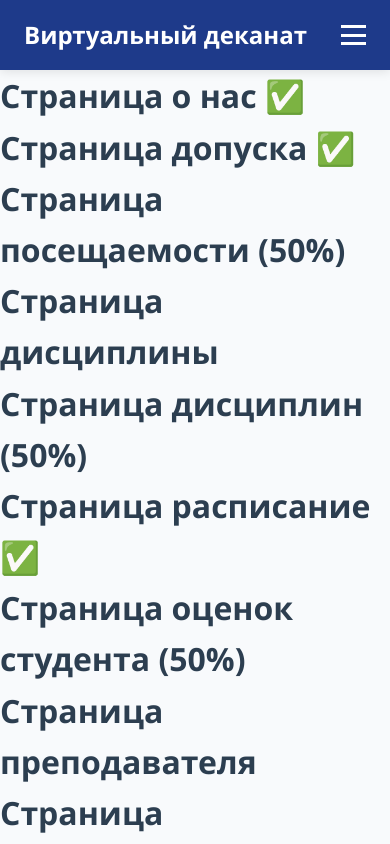
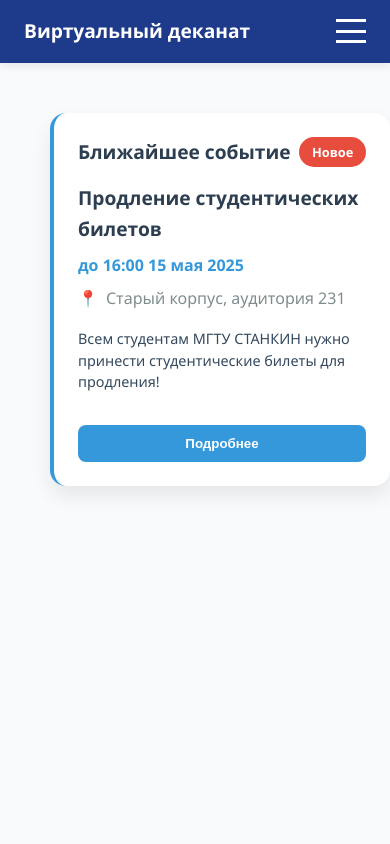
Before and after one commit to Berside/Isit-Frontend, a React (Create React App) app: page / in a window 390 px wide. Shown: the top 844 px of the page. Built offline with nearby package versions, Linux system fonts and the light colour scheme.

Commit message:
Update 0.2.2
Переделка хеадера
Подготовка проекта к бекенду

```diff
--- a/src/components/navbar/Navbar.css
+++ b/src/components/navbar/Navbar.css
@@ -1,4 +1,3 @@
-
 .navbar {
   background-color: #1e3a8a;
   color: white;
@@ -17,255 +16,104 @@
   justify-content: space-between;
   align-items: center;
 }
-.dropdown {
-  position: relative;
-  display: inline-block;
+
+.navbar-logo span {
+  font-weight: bold;
+  font-size: 1.2rem;
+  cursor: default;
 }
 
-.dropbtn {
-  background-color: transparent;
-  color: white;
-  border: none;
-  font-size: 1rem;
-  font-weight: 500;
-  cursor: pointer;
-  padding: 0.5rem 1rem;
-  transition: color 0.3s ease;
-  font-family: inherit;
-}
-
-.dropbtn:hover {
-  color: #93c5fd;
-}
-
-.dropdown-content {
-  display: none;
-  position: absolute;
-  background-color: #f9f9f9;
-  min-width: 200px;
-  box-shadow: 0px 8px 16px 0px rgba(0,0,0,0.2);
-  z-index: 1;
-  border-radius: 4px;
-  top: 100%;
-  left: 0;
-}
-
-.dropdown-content a {
-  color: #1e3a8a;
-  padding: 12px 16px;
-  text-decoration: none;
-  display: block;
-  transition: background-color 0.3s;
-}
-
-.dropdown-content a:hover {
-  background-color: #e1e8f8;
-}
-
-.dropdown-content.show {
-  display: block;
-}
-
-@media (max-width: 768px) {
-  .dropdown {
-    width: 100%;
-    text-align: center;
-  }
-
-  .dropdown-content {
-    position: static;
-    width: 100%;
-    box-shadow: none;
-    background-color: #1e3a8a;
-  }
-
-  .dropdown-content a {
-    color: white;
-    padding: 1rem;
-    border-top: 1px solid rgba(255,255,255,0.1);
-  }
-
-  .dropdown-content a:hover {
-    background-color: #2c4b9e;
-  }
-
-  .navbar-links.active {
-    padding: 1rem 0;
-  }
-}
-
-  .navbar-logo a {
-    color: white;
-    font-size: 1.5rem;
-    font-weight: bold;
-    text-decoration: none;
-    transition: color 0.3s ease;
-  }
-
-  .navbar-logo a:hover {
-    color: #93c5fd;
-    cursor: pointer;
-  }
-
-  .navbar-links {
-    display: flex;
-    gap: 2rem;
-  }
-
-  .navbar-link {
-    color: white;
-    text-decoration: none;
-    font-weight: 500;
-    transition: color 0.3s ease;
+.burger-menu {
   position: relative;
 }
 
-  .navbar-link:hover {
-    color: #93c5fd;
+.burger-button {
+  background: none;
+  border: none;
   cursor: pointer;
+  display: flex;
+  flex-direction: column;
+  justify-content: space-between;
+  height: 24px;
+  width: 30px;
+  padding: 0;
+  position: relative;
+  z-index: 101;
 }
 
-  .navbar-link::after {
-    content: '';
-    position: absolute;
-    bottom: 0;
-    left: 0;
-    width: 0;
-    height: 2px;
-    background-color: #93c5fd;
-    transition: width 0.3s ease;
-  }
-
-  .navbar-link:hover::after {
+.burger-button span {
+  display: block;
   width: 100%;
-  }
-
-  .navbar-hamburger {
-    display: none;
-    cursor: pointer;
-    flex-direction: column;
-    justify-content: space-between;
-    height: 20px;
-    width: 25px;
-  }
-
-  .hamburger-line {
   height: 3px;
-    width: 100%;
   background-color: white;
   transition: all 0.3s ease;
 }
 
-  @media (max-width: 768px) {
-    .navbar-hamburger {
-      display: flex;
+.burger-button.open span:nth-child(1) {
+  transform: translateY(10px) rotate(45deg);
 }
 
-    .navbar-links {
-      position: absolute;
-      top: 70px;
-      left: 0;
-      right: 0;
-      background-color: #1e3a8a;
-      flex-direction: column;
-      align-items: center;
-      clip-path: circle(0px at 90% -10%);
-      transition: clip-path 0.5s ease-in-out;
-    }
-
-    .navbar-links.active {
-      clip-path: circle(1000px at 90% -10%);
-    }
-
-    .navbar-link {
-      padding: 0.5rem 1rem;
-    }
-
-    .line1 {
-      transform: rotate(45deg) translate(5px, 5px);
-    }
-
-    .line2 {
+.burger-button.open span:nth-child(2) {
   opacity: 0;
 }
 
-    .line3 {
-      transform: rotate(-45deg) translate(5px, -5px);
-    }
-  }
-  .dropdown {
-  position: relative;
-  display: inline-block;
+.burger-button.open span:nth-child(3) {
+  transform: translateY(-10px) rotate(-45deg);
 }
 
-.dropbtn {
-  background-color: transparent;
-  color: white;
-  border: none;
-  font-size: 1rem;
-  font-weight: 500;
-  cursor: pointer;
-  padding: 0.5rem 1rem;
-  transition: color 0.3s ease;
-  font-family: inherit;
+.menu-content {
+  position: fixed;
+  top: 0;
+  right: -100%;
+  width: 280px;
+  height: 100vh;
+  background-color: #1e3a8a;
+  box-shadow: -2px 0 10px rgba(0, 0, 0, 0.1);
+  padding: 80px 20px 20px;
+  transition: right 0.3s ease;
+  overflow-y: auto;
+  z-index: 100;
 }
 
-.dropbtn:hover {
-  color: #93c5fd;
+.menu-content.open {
+  right: 0;
 }
 
-.dropdown-content {
-  display: none;
-  position: absolute;
-  background-color: #f9f9f9;
-  min-width: 200px;
-  box-shadow: 0px 8px 16px 0px rgba(0,0,0,0.2);
-  z-index: 1;
+.menu-item {
+  padding: 12px 15px;
+  margin-bottom: 5px;
   border-radius: 4px;
-  top: 100%;
-  left: 0;
+  cursor: pointer;
+  transition: background-color 0.3s;
+  display: flex;
+  justify-content: space-between;
+  align-items: center;
 }
 
-.dropdown-content a {
-  color: #1e3a8a;
-  padding: 12px 16px;
-  text-decoration: none;
-  display: block;
-  transition: background-color 0.3s;
+.menu-item:hover {
+  background-color: rgba(255, 255, 255, 0.1);
 }
 
-.dropdown-content a:hover {
-  background-color: #e1e8f8;
+.status {
+  font-size: 0.8em;
+  opacity: 0.8;
 }
 
-.dropdown-content.show {
-  display: block;
+.menu-content::before {
+  content: '';
+  position: fixed;
+  top: 0;
+  left: 0;
+  width: 100vw;
+  height: 100vh;
+  background-color: rgba(0, 0, 0, 0.5);
+  z-index: -1;
+  opacity: 0;
+  transition: opacity 0.3s ease;
+  pointer-events: none;
 }
 
-@media (max-width: 768px) {
-  .dropdown {
-    width: 100%;
-    text-align: center;
+.menu-content.open::before {
+  opacity: 1;
+  pointer-events: auto;
 }
-
-  .dropdown-content {
-    position: static;
-    width: 100%;
-    box-shadow: none;
-    background-color: #1e3a8a;
-  }
-
-  .dropdown-content a {
-    color: white;
-    padding: 1rem;
-    border-top: 1px solid rgba(255,255,255,0.1);
-  }
-
-  .dropdown-content a:hover {
-    background-color: #2c4b9e;
-  }
-
-  .navbar-links.active {
-    padding: 1rem 0;
-  }
-}
--- a/src/components/navbar/Navbar.jsx
+++ b/src/components/navbar/Navbar.jsx
@@ -1,49 +1,85 @@
 import { observer } from "mobx-react-lite";
-import React, { useState, useContext  } from "react";
+import React, { useState, useContext } from "react";
 import "./Navbar.css";
-import {NavLink, useLocation, useNavigate} from "react-router-dom";
-import { MAIN, LOG, PROF } from "../../utils/consts";
+import { useNavigate } from "react-router-dom";
+import { MAIN, LOG, PROF, ABOUT, Allowance, Attendance, Disc, Discs, Sch, SCORE, Teach, Teachs } from "../../utils/consts";
 import { Context } from "../../index";
+
 const Navbar = observer(() => {
+  const history = useNavigate();
+  const {user} = useContext(Context);
   const [isMenuOpen, setIsMenuOpen] = useState(false);
-  const history = useNavigate();
-  const toggleMenu = () => {
-    setIsMenuOpen(!isMenuOpen);
-  };
-  const {user} = useContext(Context)
 
   const logOut = () => {
     localStorage.removeItem('id');
     localStorage.removeItem('token');
     localStorage.removeItem('IISaUTH');
-      user.setUser({})
-      user.setIsAdmin(false)
-      user.setIsAuth(false)
-      history(LOG)
+    user.setUser({});
+    user.setIsAdmin(false);
+    user.setIsAuth(false);
+    history(LOG);
     window.location.reload();
+  };
+
+  const navItems = [
+    { title: "Главная", path: MAIN },
+    { title: "О нас", path: ABOUT},
+    { title: "Допуск", path: Allowance },
+    { title: "Посещаемость", path: Attendance},
+    { title: "Дисциплина", path: Disc},
+    { title: "Дисциплины", path: Discs},
+    { title: "Расписание", path: Sch},
+    { title: "Оценки студента", path: SCORE},
+    { title: "Преподаватель", path: Teach },
+    { title: "Преподаватели", path: Teachs },
+    ...(user.isAuth
+      ? [
+          { title: "Профиль", path: PROF },
+          { title: "Выход", action: logOut }
+        ]
+      : [
+          { title: "Войти", path: LOG }
+        ])
+  ];
+
+  const handleNavigate = (item) => {
+    if (item.action) {
+      item.action();
+    } else {
+      history(item.path);
     }
+    setIsMenuOpen(false);
+  };
+
   return (
     <nav className="navbar">
       <div className="navbar-container">
         <div className="navbar-logo">
-                <a onClick={() => { history(MAIN) }}>Виртуальный деканат</a>
+          <span  onClick={() => history(MAIN)} >Виртуальный деканат</span>
         </div>
-            {user.isAuth  && (
-                          <div className={`navbar-links ${isMenuOpen ? "active" : ""}`}>
-                          <a onClick={() => { history(PROF) }} className="navbar-link">Профиль</a>
-                          <a onClick={logOut} className="navbar-link">Выход</a>
+
+        <div className="burger-menu">
+          <button
+            className={`burger-button ${isMenuOpen ? "open" : ""}`}
+            onClick={() => setIsMenuOpen(!isMenuOpen)}
+            aria-label="Меню"
+          >
+            <span></span>
+            <span></span>
+            <span></span>
+          </button>
+
+          <div className={`menu-content ${isMenuOpen ? "open" : ""}`}>
+            {navItems.map((item, index) => (
+              <div
+                key={index}
+                className="menu-item"
+                onClick={() => handleNavigate(item)}
+              >
+                {item.title} {item.status && <span className="status">{item.status}</span>}
               </div>
-            )}
-                        {!user.isAuth  && (
-                          <div className={`navbar-links ${isMenuOpen ? "active" : ""}`}>
-                          <a onClick={() => { history(LOG) }} className="navbar-link">Войти</a>
+            ))}
           </div>
-            )}
-
-            <div className="navbar-hamburger" onClick={toggleMenu}>
-                <div className={`hamburger-line ${isMenuOpen ? "line1" : ""}`}></div>
-                <div className={`hamburger-line ${isMenuOpen ? "line2" : ""}`}></div>
-                <div className={`hamburger-line ${isMenuOpen ? "line3" : ""}`}></div>
         </div>
       </div>
     </nav>
--- a/src/http/index.js
+++ b/src/http/index.js
@@ -1,11 +1,11 @@
 import axios from "axios";
 
 const $host = axios.create({
-    baseURL: 'http://dekanat.blackweather.ru/api/'
+    baseURL: 'http://89.169.165.136:7400/api/'
 })
 
 const $authHost = axios.create({
-    baseURL: 'http://dekanat.blackweather.ru/api/'
+    baseURL: 'http://89.169.165.136:7400/api/'
 })
 
 const authInterceptor = config => {
--- a/src/pages/Auth/Auth.jsx
+++ b/src/pages/Auth/Auth.jsx
@@ -1,17 +1,14 @@
 import React, { useState, useContext } from 'react';
 import { observer } from 'mobx-react-lite';
 import { Context } from "../../index";
-import { LOG, REG, MAIN } from "../../utils/consts";
-import { useLocation, useNavigate } from "react-router-dom";
-import { login, registration } from "../../http/userAPI";
+import { MAIN } from "../../utils/consts";
+import { useNavigate } from "react-router-dom";
+import { login } from "../../http/userAPI";
 import './Auth.css';
 
 const AuthPage = observer(() => {
     const { user } = useContext(Context);
-    const location = useLocation();
     const navigate = useNavigate();
-    const isLogin = location.pathname === LOG;
-    const [email, setEmail] = useState('');
     const [password, setPassword] = useState('');
     const [username, setUsername] = useState('');
     const [error, setError] = useState('');
@@ -20,21 +17,12 @@ const AuthPage = observer(() => {
         e.preventDefault();
         try {
             let data;
-            if (isLogin) {
-                data = await login(email, password);
-                user.setUser(user)
-                user.setIsAuth(true)
-                user.setIsEmail(email);
-                navigate(MAIN)
-                window.location.reload();
-            } else {
-                data = await registration(username, email, password);
-                try {
-                  alert('Вы успешно зарегистрированы!')
-                } catch (e) {
-                  alert(e.response.data.message)
-                }
-            }
+            data = await login(username, password);
+            user.setUser(user)
+            user.setIsAuth(true)
+            user.setIsEmail(username);
+            navigate(MAIN)
+            window.location.reload();
         } catch (e) {
             alert(e.response.data.message)
         }
@@ -44,14 +32,13 @@ const AuthPage = observer(() => {
         <div className="auth-container">
             <div className="auth-card">
                 <div className="auth-header">
-                    <h2>{isLogin ? 'Вход в систему' : 'Регистрация'}</h2>
-                    <p>{isLogin ? 'Введите свои данные для входа' : 'Создайте новую учетную запись'}</p>
+                    <h2>Вход в систему</h2>
+                    <p>Введите свои данные для входа</p>
                 </div>
 
                 {error && <div className="auth-error">{error}</div>}
 
                 <form  className="auth-form" onSubmit={click}>
-                    {!isLogin && (
                         <div className="form-group">
                             <label htmlFor="username">Username</label>
                             <input
@@ -66,23 +53,6 @@ const AuthPage = observer(() => {
                                 required
                             />
                         </div>
-                    )}
-
-                    <div className="form-group">
-                        <label htmlFor="email">Email</label>
-                        <input
-                            type="email"
-                            id="email"
-                            value={email}
-                            onChange={(e) => {
-                                setEmail(e.target.value);
-                                setError('');
-                            }}
-                            placeholder="example@mail.com"
-                            required
-                        />
-                    </div>
-
                     <div className="form-group">
                         <label htmlFor="password">Пароль</label>
                         <input
@@ -98,29 +68,8 @@ const AuthPage = observer(() => {
                             required
                         />
                     </div>
-
-                    <button type="submit" className="auth-button">
-                        {isLogin ? 'Войти' : 'Зарегистрироваться'}
-                    </button>
+                    <button type="submit" className="auth-button">Войти</button>
                 </form>
-
-                <div className="auth-footer">
-                    {isLogin ? (
-                        <p>
-                            Нет аккаунта?{' '}
-                            <a href={REG} className="auth-link">
-                                Зарегистрируйтесь
-                            </a>
-                        </p>
-                    ) : (
-                        <p>
-                            Уже есть аккаунт?{' '}
-                            <a href={LOG} className="auth-link">
-                                Войдите
-                            </a>
-                        </p>
-                    )}
-                </div>
             </div>
         </div>
     );
--- a/src/pages/Main/Main.jsx
+++ b/src/pages/Main/Main.jsx
@@ -1,23 +1,13 @@
 import { observer } from "mobx-react-lite";
 import React from 'react';
-import { useLocation, useNavigate } from "react-router-dom";
+import { useNavigate } from "react-router-dom";
 import './Main.css';
-
-import {MAIN,LOG, REG, PROF, EVENT, ABOUT, Allowance, Attendance, Disc, Discs, Sch, SCORE, Teach, Teachs} from "../../utils/consts"
+import {EVENT} from "../../utils/consts"
 
 const Main = observer(() => {
   const history = useNavigate();
   return (
     <div className="app">
-      <h1  onClick={() => { history(ABOUT) }}> Страница о нас ✅ </h1>
-      <h1  onClick={() => { history(Allowance) }}> Страница допуска ✅ </h1>
-      <h1  onClick={() => { history(Attendance) }}> Страница посещаемости (50%) </h1>
-      <h1  onClick={() => { history(Disc) }}> Страница дисциплины </h1>
-      <h1  onClick={() => { history(Discs) }}> Страница дисциплин (50%)  </h1>
-      <h1  onClick={() => { history(Sch) }}> Страница расписание ✅ </h1>
-      <h1  onClick={() => { history(SCORE) }}> Страница оценок студента (50%) </h1>
-      <h1  onClick={() => { history(Teach) }}> Страница преподавателя </h1>
-      <h1  onClick={() => { history(Teachs) }}  > Страница преподавателей (50%) </h1>
                    <div className="event-card">
                 <div className="event-header">
                     <h3>Ближайшее событие</h3>
--- a/src/utils/consts.js
+++ b/src/utils/consts.js
@@ -1,6 +1,5 @@
 export const MAIN = '/'
 export const LOG = '/login'
-export const REG = '/registration'
 export const PROF = '/profile'
 export const ABOUT = '/about'
 export const Allowance = '/Allowance'
```
Also changed, not shown: src/http/userAPI.js (+5 -24 lines), src/routes.js (+1 -6 lines), src/http/DiscAPI.js (added), src/http/PrepodApi.js (added), 1 other file (tests, documents, lock files or other folders). Lines whose indentation alone changed are shown as unchanged.
